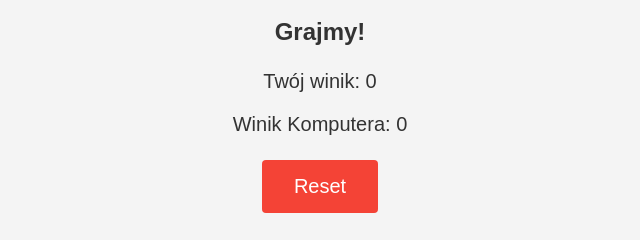
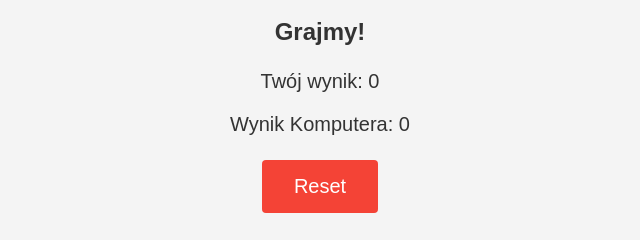
Before and after one commit to s27083/TIN-Project, a plain HTML site: page index.html in a window 1280 px wide. Shown: the part 265-505 px from the top of the page, 320-960 px from the left. Drawn offline with Linux system fonts and the light colour scheme.

Commit message:
fix: typo

```diff
--- a/index.html
+++ b/index.html
@@ -19,8 +19,8 @@
     <div class="buttons" id="computerMove"></div>
     <div id="result">
         <p id="gameResult">Grajmy!</p>
-        <p>Twój winik: <span id="playerScore">0</span></p>
-        <p>Winik Komputera: <span id="computerScore">0</span></p>
+        <p>Twój wynik: <span id="playerScore">0</span></p>
+        <p>Wynik Komputera: <span id="computerScore">0</span></p>
         <div class="button" id="reset">Reset</button>
     </div>
     <script src="./main.js"></script>
```
